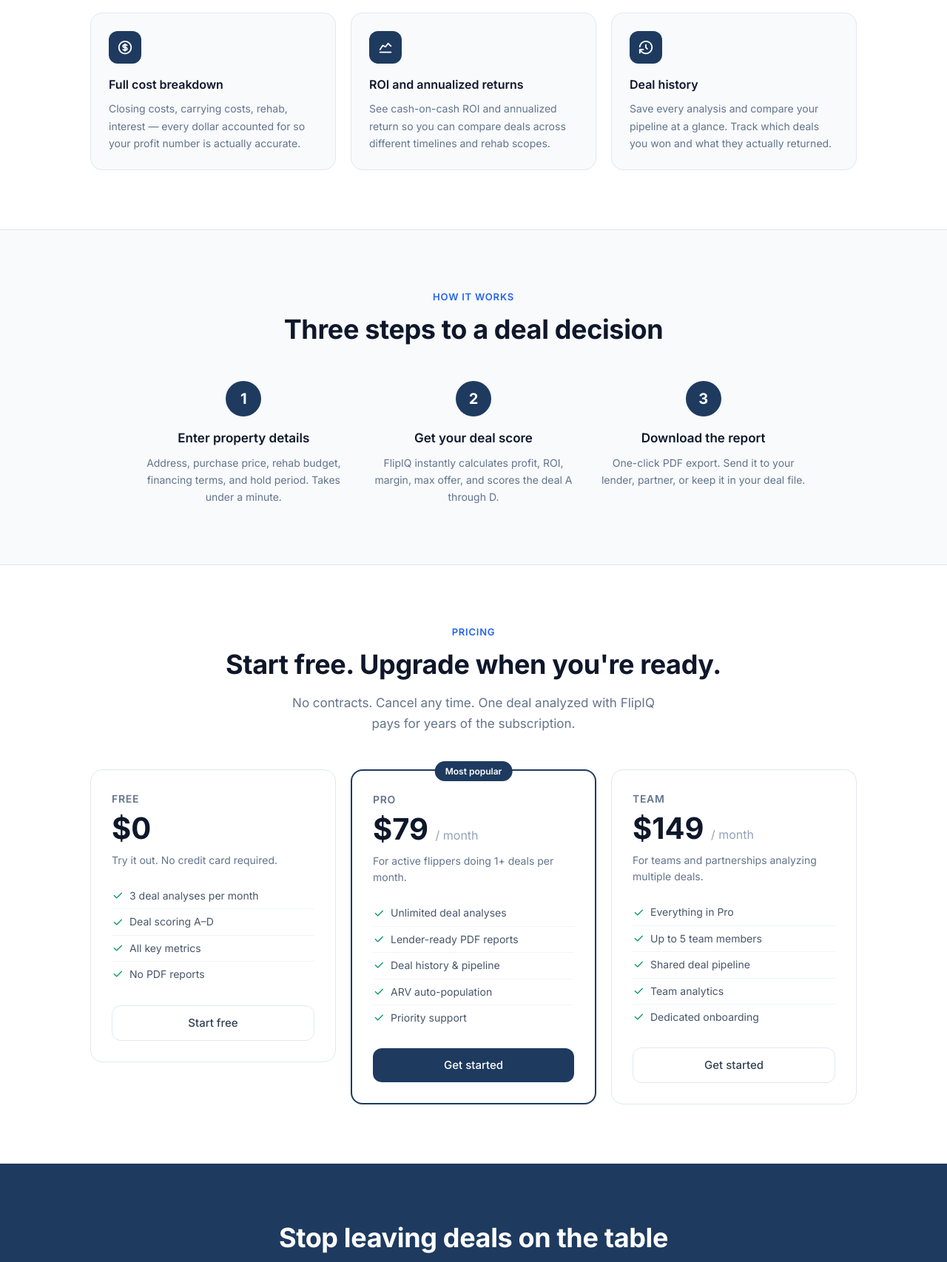
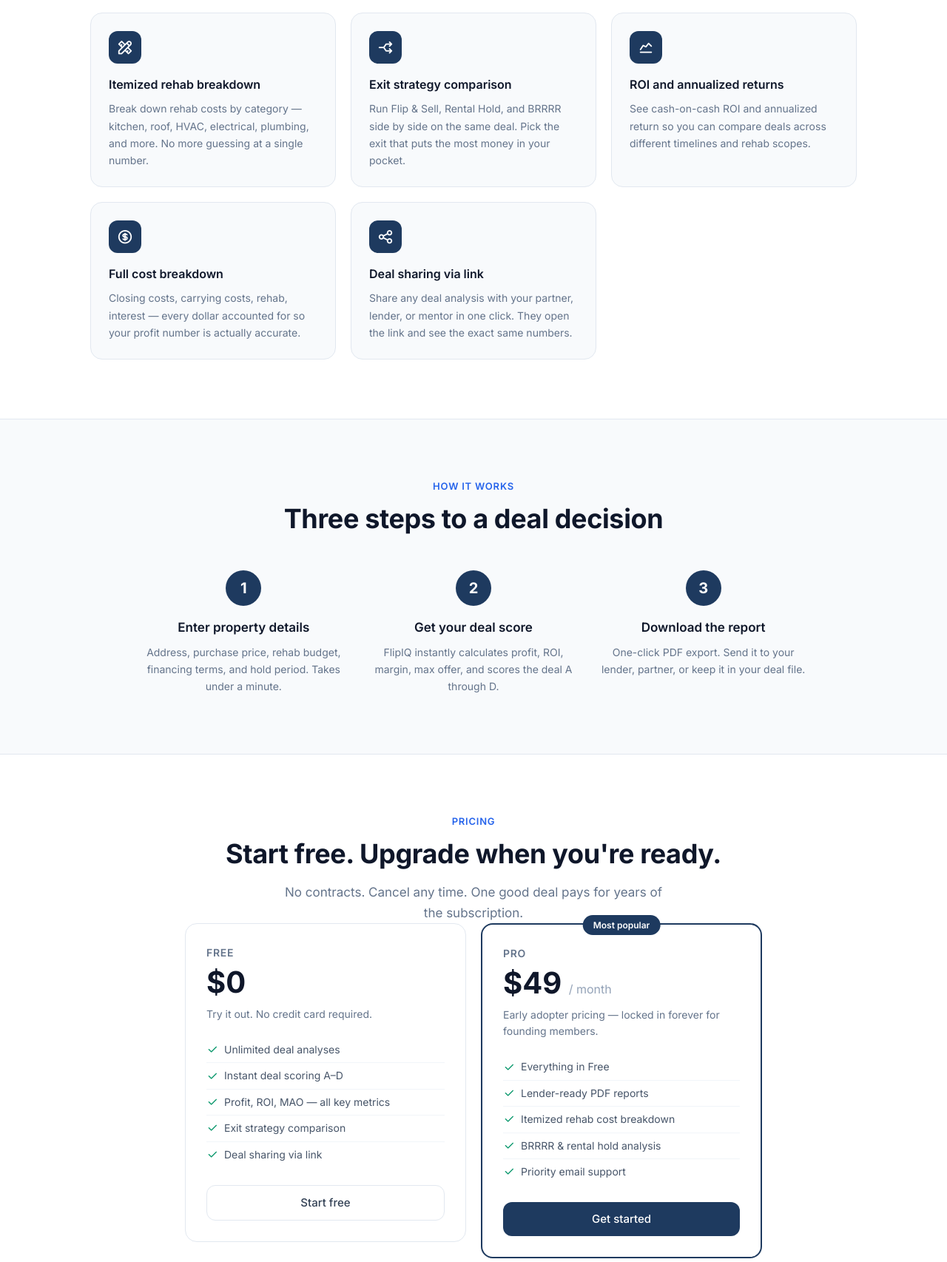
Before and after one commit to jgeorge1168-flipiq/flipiq, a plain HTML site: page index.html in a window 1280 px wide. Shown: the part 1563-3269 px from the top of the page at 74% size. Drawn offline with Linux system fonts and the light colour scheme.

Commit message:
Add files via upload

```diff
--- a/index.html
+++ b/index.html
@@ -602,9 +602,14 @@
       <p class="feature-desc">The 70% rule is built in. Know your max offer price before you call the seller and never overpay for a deal again.</p>
     </div>
     <div class="feature-card">
-      <div class="feature-icon"><i class="ti ti-coin" aria-hidden="true"></i></div>
-      <p class="feature-title">Full cost breakdown</p>
-      <p class="feature-desc">Closing costs, carrying costs, rehab, interest — every dollar accounted for so your profit number is actually accurate.</p>
+      <div class="feature-icon"><i class="ti ti-tools" aria-hidden="true"></i></div>
+      <p class="feature-title">Itemized rehab breakdown</p>
+      <p class="feature-desc">Break down rehab costs by category — kitchen, roof, HVAC, electrical, plumbing, and more. No more guessing at a single number.</p>
+    </div>
+    <div class="feature-card">
+      <div class="feature-icon"><i class="ti ti-arrows-split" aria-hidden="true"></i></div>
+      <p class="feature-title">Exit strategy comparison</p>
+      <p class="feature-desc">Run Flip &amp; Sell, Rental Hold, and BRRRR side by side on the same deal. Pick the exit that puts the most money in your pocket.</p>
     </div>
     <div class="feature-card">
       <div class="feature-icon"><i class="ti ti-chart-line" aria-hidden="true"></i></div>
@@ -612,9 +617,14 @@
       <p class="feature-desc">See cash-on-cash ROI and annualized return so you can compare deals across different timelines and rehab scopes.</p>
     </div>
     <div class="feature-card">
-      <div class="feature-icon"><i class="ti ti-history" aria-hidden="true"></i></div>
-      <p class="feature-title">Deal history</p>
-      <p class="feature-desc">Save every analysis and compare your pipeline at a glance. Track which deals you won and what they actually returned.</p>
+      <div class="feature-icon"><i class="ti ti-coin" aria-hidden="true"></i></div>
+      <p class="feature-title">Full cost breakdown</p>
+      <p class="feature-desc">Closing costs, carrying costs, rehab, interest — every dollar accounted for so your profit number is actually accurate.</p>
+    </div>
+    <div class="feature-card">
+      <div class="feature-icon"><i class="ti ti-share" aria-hidden="true"></i></div>
+      <p class="feature-title">Deal sharing via link</p>
+      <p class="feature-desc">Share any deal analysis with your partner, lender, or mentor in one click. They open the link and see the exact same numbers.</p>
     </div>
   </div>
 </section>
@@ -649,47 +659,35 @@
   <div style="text-align:center;">
     <p class="section-label">Pricing</p>
     <h2 class="section-title">Start free. Upgrade when you're ready.</h2>
-    <p class="section-sub" style="margin: 0 auto;">No contracts. Cancel any time. One deal analyzed with FlipIQ pays for years of the subscription.</p>
+    <p class="section-sub" style="margin: 0 auto;">No contracts. Cancel any time. One good deal pays for years of the subscription.</p>
   </div>
-  <div class="pricing-grid">
+  <div class="pricing-grid" style="max-width:780px;margin:0 auto;grid-template-columns:1fr 1fr;">
     <div class="pricing-card">
       <p class="plan-name">Free</p>
       <p class="plan-price">$0</p>
       <p class="plan-desc">Try it out. No credit card required.</p>
       <ul class="plan-features">
-        <li><i class="ti ti-check" aria-hidden="true"></i>3 deal analyses per month</li>
-        <li><i class="ti ti-check" aria-hidden="true"></i>Deal scoring A–D</li>
-        <li><i class="ti ti-check" aria-hidden="true"></i>All key metrics</li>
-        <li><i class="ti ti-check" aria-hidden="true"></i>No PDF reports</li>
+        <li><i class="ti ti-check" aria-hidden="true"></i>Unlimited deal analyses</li>
+        <li><i class="ti ti-check" aria-hidden="true"></i>Instant deal scoring A–D</li>
+        <li><i class="ti ti-check" aria-hidden="true"></i>Profit, ROI, MAO — all key metrics</li>
+        <li><i class="ti ti-check" aria-hidden="true"></i>Exit strategy comparison</li>
+        <li><i class="ti ti-check" aria-hidden="true"></i>Deal sharing via link</li>
       </ul>
-      <a href="/analyze.html" class="btn-plan outline">Start free</a>
+      <a href="/analyze" class="btn-plan outline">Start free</a>
     </div>
     <div class="pricing-card featured">
       <div class="popular-badge">Most popular</div>
       <p class="plan-name">Pro</p>
-      <p class="plan-price">$79 <span>/ month</span></p>
-      <p class="plan-desc">For active flippers doing 1+ deals per month.</p>
+      <p class="plan-price">$49 <span>/ month</span></p>
+      <p class="plan-desc">Early adopter pricing — locked in forever for founding members.</p>
       <ul class="plan-features">
-        <li><i class="ti ti-check" aria-hidden="true"></i>Unlimited deal analyses</li>
+        <li><i class="ti ti-check" aria-hidden="true"></i>Everything in Free</li>
         <li><i class="ti ti-check" aria-hidden="true"></i>Lender-ready PDF reports</li>
-        <li><i class="ti ti-check" aria-hidden="true"></i>Deal history &amp; pipeline</li>
-        <li><i class="ti ti-check" aria-hidden="true"></i>ARV auto-population</li>
-        <li><i class="ti ti-check" aria-hidden="true"></i>Priority support</li>
+        <li><i class="ti ti-check" aria-hidden="true"></i>Itemized rehab cost breakdown</li>
+        <li><i class="ti ti-check" aria-hidden="true"></i>BRRRR &amp; rental hold analysis</li>
+        <li><i class="ti ti-check" aria-hidden="true"></i>Priority email support</li>
       </ul>
       <a href="https://buy.stripe.com/eVq5kCa42crE2sM92R4AU00" class="btn-plan primary">Get started</a>
-    </div>
-    <div class="pricing-card">
-      <p class="plan-name">Team</p>
-      <p class="plan-price">$149 <span>/ month</span></p>
-      <p class="plan-desc">For teams and partnerships analyzing multiple deals.</p>
-      <ul class="plan-features">
-        <li><i class="ti ti-check" aria-hidden="true"></i>Everything in Pro</li>
-        <li><i class="ti ti-check" aria-hidden="true"></i>Up to 5 team members</li>
-        <li><i class="ti ti-check" aria-hidden="true"></i>Shared deal pipeline</li>
-        <li><i class="ti ti-check" aria-hidden="true"></i>Team analytics</li>
-        <li><i class="ti ti-check" aria-hidden="true"></i>Dedicated onboarding</li>
-      </ul>
-      <a href="https://buy.stripe.com/cNidR80ts8boffygvj4AU01" class="btn-plan outline">Get started</a>
     </div>
   </div>
 </section>
```
Also changed, not shown: analyze.html (+92 -1 lines).
